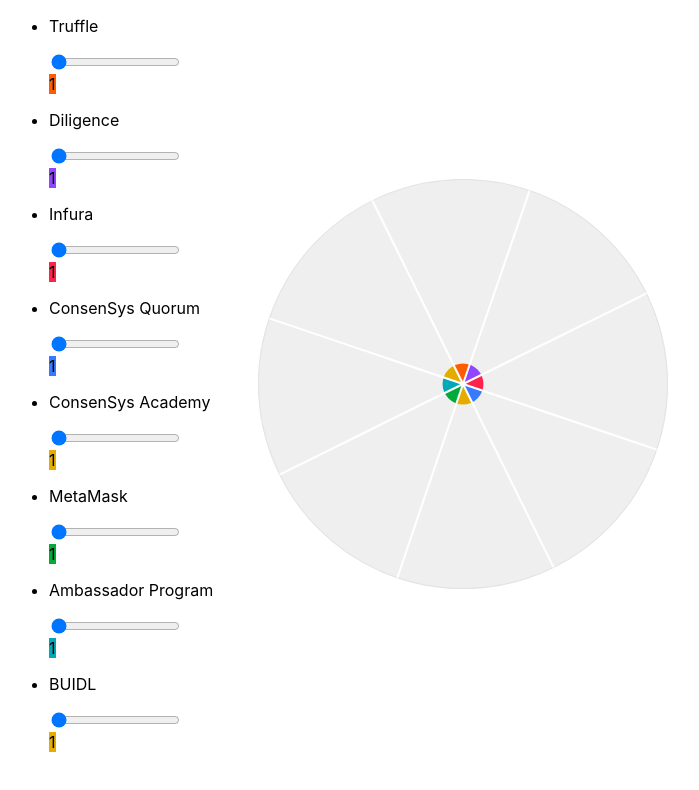
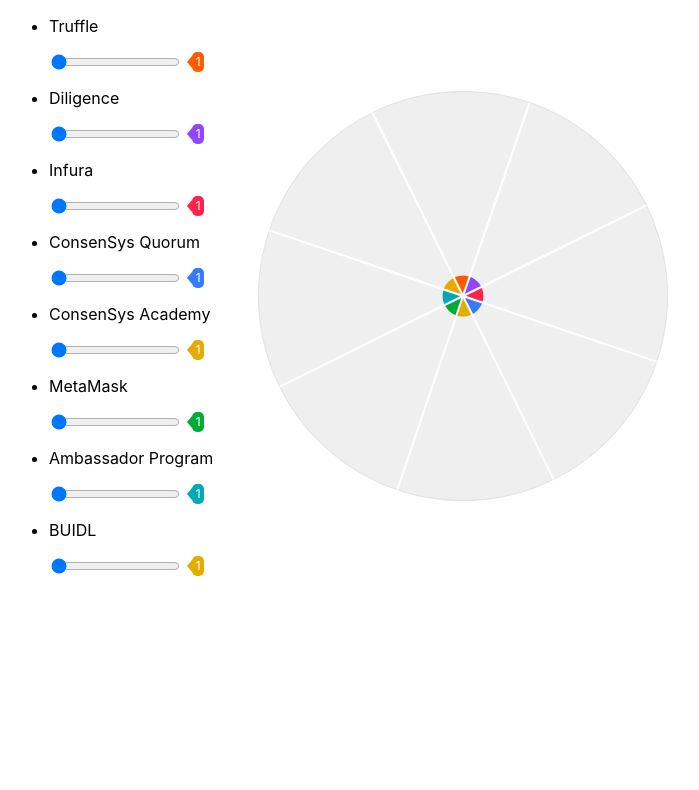
Before and after one commit to Robbiekruszynski/devrel_content_lab, a React (Create React App) app: page / in a window 1280 px wide. Shown: the top 790 px of the page, without its empty margins (131-830 px from the left). Built offline with nearby package versions, Linux system fonts and the light colour scheme.

Commit message:
phase one complete

```diff
--- a/src/Components/Spokes/Progress.css
+++ b/src/Components/Spokes/Progress.css
@@ -0,0 +1,20 @@
+.Answer {
+  display: flex;
+}
+.Score {
+  padding: 2px;
+  margin-left: 10px;
+  width: 5%;
+  text-align: center;
+  color: #fff;
+  font-size: 12px;
+  border-radius: 5px;
+}
+
+.leftArrow {
+  margin-top: 1.5px;
+  margin-left: -7px;
+  border-top: 6px solid transparent;
+  border-bottom: 6px solid transparent;
+  position: absolute;
+}
```
